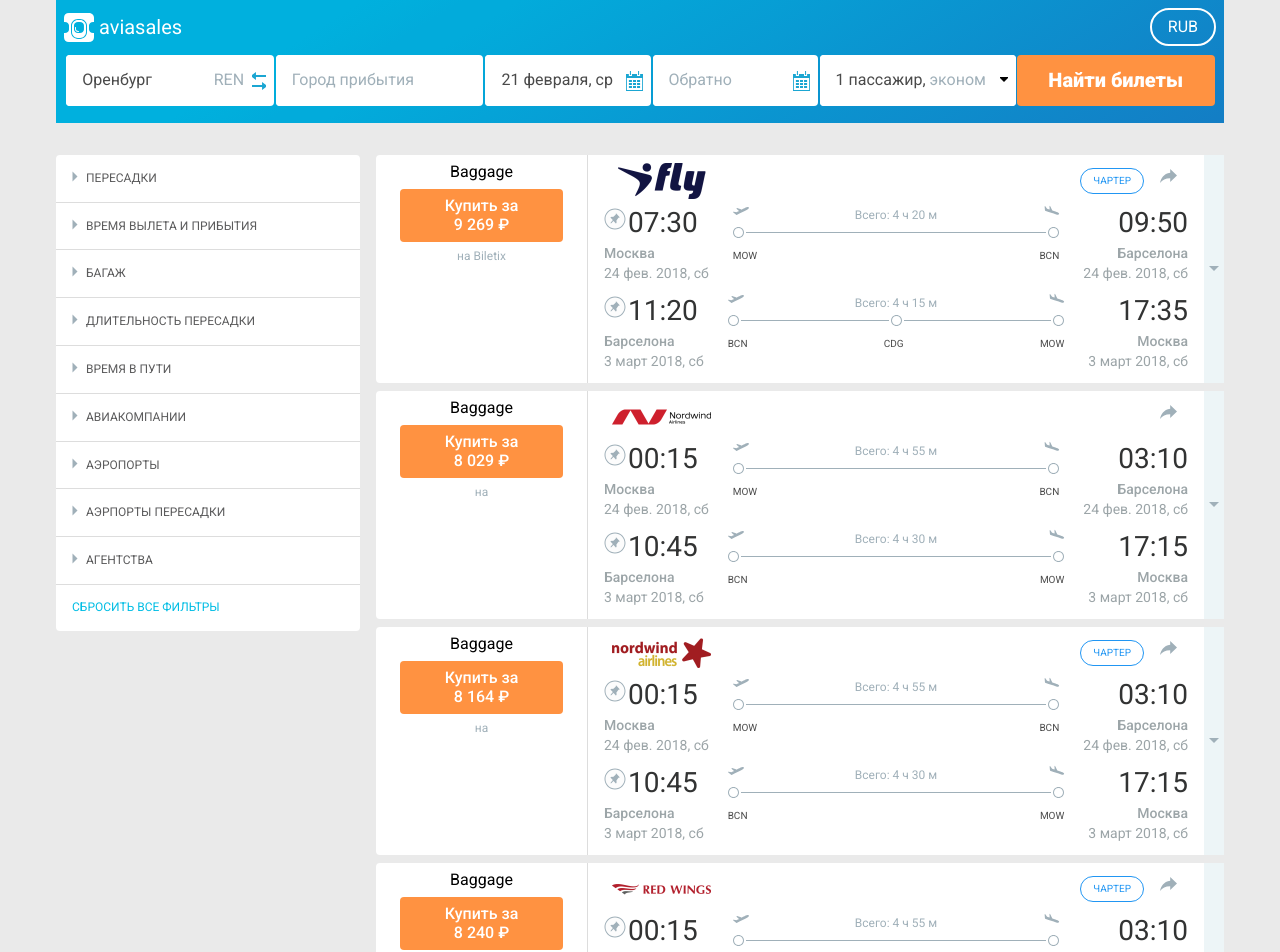
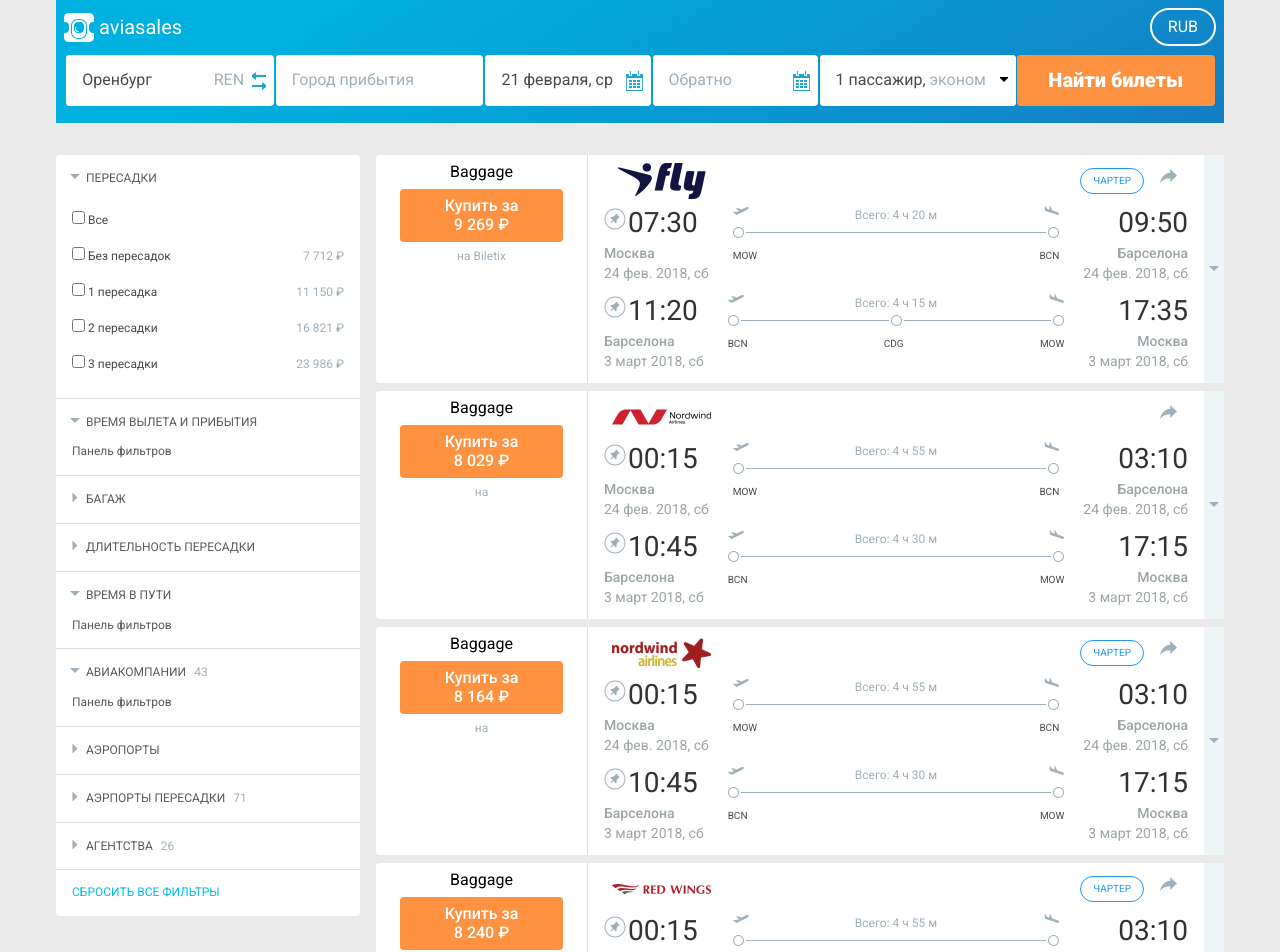
Before and after one commit to KonstBessonov/aviasales-demo-intensive, a React (Create React App) app: page /search in a window 1280 px wide. Shown: the top 952 px of the page. Built offline with nearby package versions, Linux system fonts and the light colour scheme; what react-clickoutside would draw is missing.

Commit message:
Filter badges

```diff
--- a/src/Forms/Search/FilterPanel/FilterSection.js
+++ b/src/Forms/Search/FilterPanel/FilterSection.js
@@ -21,10 +21,15 @@
   ${({ isOpen }) => (isOpen ? `padding: 0 0 2rem 0` : `padding: 0`)};
 `;
 
+const Badge = styled.span`
+  color: #a0b0b9;
+  padding-left: 1rem;
+`;
+
 class Section extends React.Component {
   constructor(props) {
     super(props);
-    this.state = { isOpen: false };
+    this.state = { isOpen: props.initialOpen };
   }
 
   handleClick = () => {
@@ -36,6 +41,7 @@
       <div className={this.props.className}>
         <Header isOpen={this.state.isOpen} onClick={this.handleClick}>
           {this.props.title}
+          {this.props.badge !== undefined && <Badge>{this.props.badge}</Badge>}
         </Header>
         {this.state.isOpen === true && this.props.children}
       </div>
--- a/src/Forms/Search/FilterPanel/index.js
+++ b/src/Forms/Search/FilterPanel/index.js
@@ -30,25 +30,33 @@
 export default () => {
   return (
     <FilterPanel>
-      <FilterSection title="ПЕРЕСАДКИ">
+      <FilterSection title="ПЕРЕСАДКИ" initialOpen>
         <CheckBox defaultChecked={false} title="Все" />
         <CheckBox defaultChecked={true} title="Без пересадок" value={7712} />
         <CheckBox defaultChecked={false} title="1 пересадка" value={11150} />
         <CheckBox defaultChecked={false} title="2 пересадки" value={16821} />
         <CheckBox defaultChecked={false} title="3 пересадки" value={23986} />
       </FilterSection>
-      <FilterSection title="ВРЕМЯ ВЫЛЕТА И ПРИБЫТИЯ">
+      <FilterSection title="ВРЕМЯ ВЫЛЕТА И ПРИБЫТИЯ" initialOpen>
         Панель фильтров
       </FilterSection>
       <FilterSection title="БАГАЖ">Панель фильтров</FilterSection>
       <FilterSection title="ДЛИТЕЛЬНОСТЬ ПЕРЕСАДКИ">
         Панель фильтров
       </FilterSection>
-      <FilterSection title="ВРЕМЯ В ПУТИ">Панель фильтров</FilterSection>
-      <FilterSection title="АВИАКОМПАНИИ">Панель фильтров</FilterSection>
+      <FilterSection title="ВРЕМЯ В ПУТИ" initialOpen>
+        Панель фильтров
+      </FilterSection>
+      <FilterSection title="АВИАКОМПАНИИ" initialOpen badge={43}>
+        Панель фильтров
+      </FilterSection>
       <FilterSection title="АЭРОПОРТЫ">Панель фильтров</FilterSection>
-      <FilterSection title="АЭРПОРТЫ ПЕРЕСАДКИ">Панель фильтров</FilterSection>
-      <FilterSection title="АГЕНТСТВА">Панель фильтров</FilterSection>
+      <FilterSection title="АЭРПОРТЫ ПЕРЕСАДКИ" badge={71}>
+        Панель фильтров
+      </FilterSection>
+      <FilterSection title="АГЕНТСТВА" badge={26}>
+        Панель фильтров
+      </FilterSection>
       <ClearFilters>СБРОСИТЬ ВСЕ ФИЛЬТРЫ</ClearFilters>
     </FilterPanel>
   );
```
